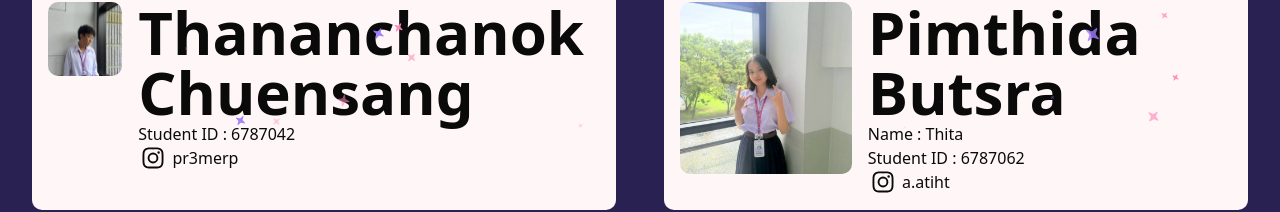
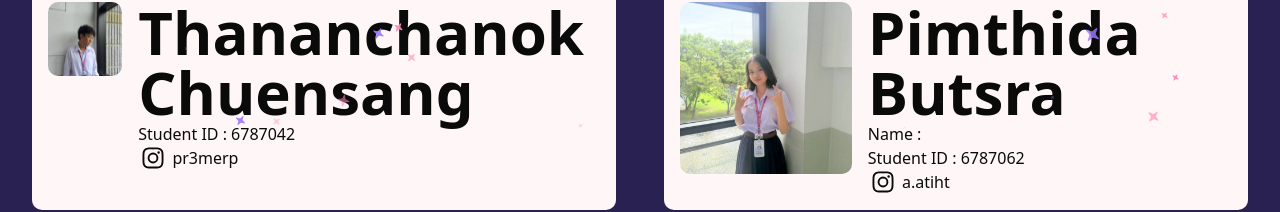
Before and after one commit to 6787027/Section2_Group9, a Next.js app in the folder sec2_gr9_fe_src/: page /aboutus in a window 1280 px wide. Shown: the part 558-770 px from the top of the page. Built offline with nearby package versions, Linux system fonts and the light colour scheme.

Commit message:
about-test

```diff
--- a/sec2_gr9_fe_src/src/app/(user)/aboutus/page.tsx
+++ b/sec2_gr9_fe_src/src/app/(user)/aboutus/page.tsx
@@ -61,7 +61,7 @@ export default function AboutUs() {
           </div>
           <div className="flex flex-col px-4 ">
             <SparklesText>Pimthida Butsra</SparklesText>
-            <span>Name : Thita</span>
+            <span>Name : </span>
             <span>Student ID : 6787062</span>
             <Link href="https://www.instagram.com/a.atiht" className="hover:text-[#A599ED] active:text-black" > <FontAwesomeIcon icon={faInstagram} size="xl" /> a.atiht </Link>
           </div>
```
